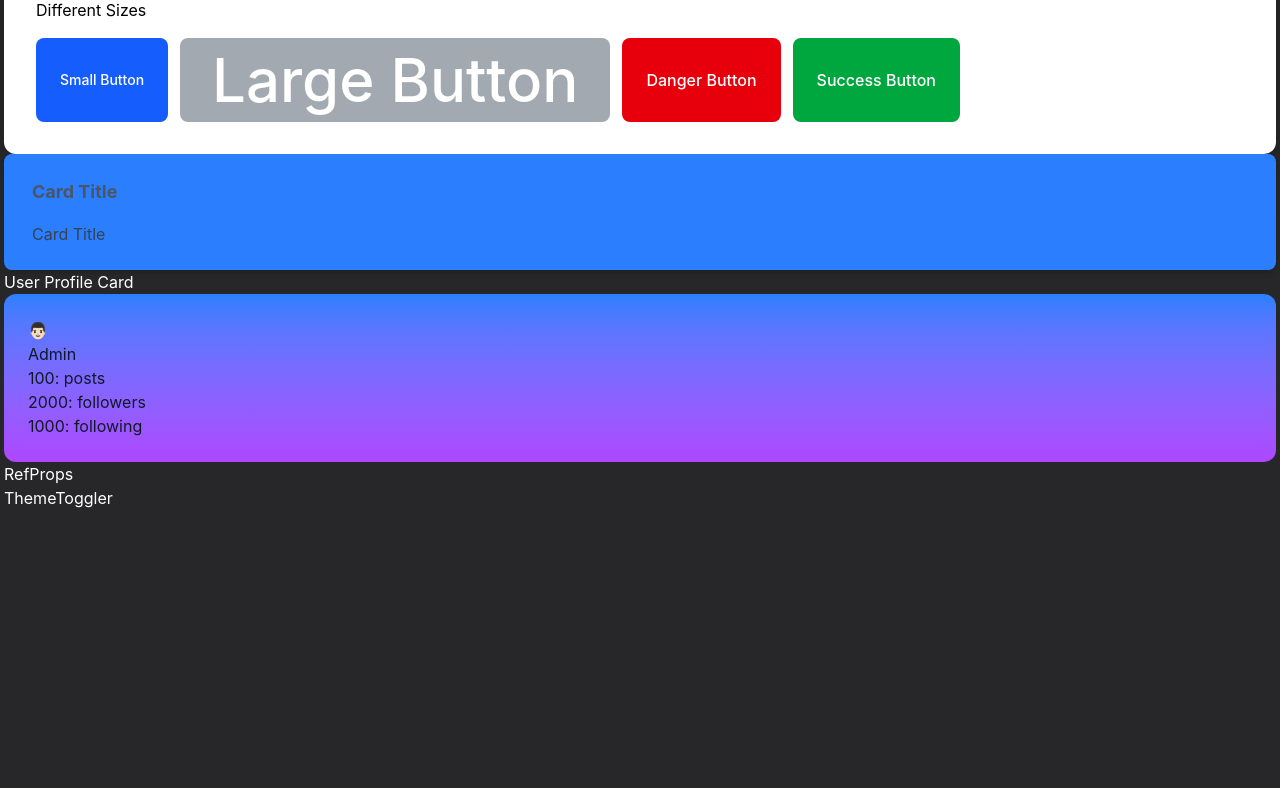
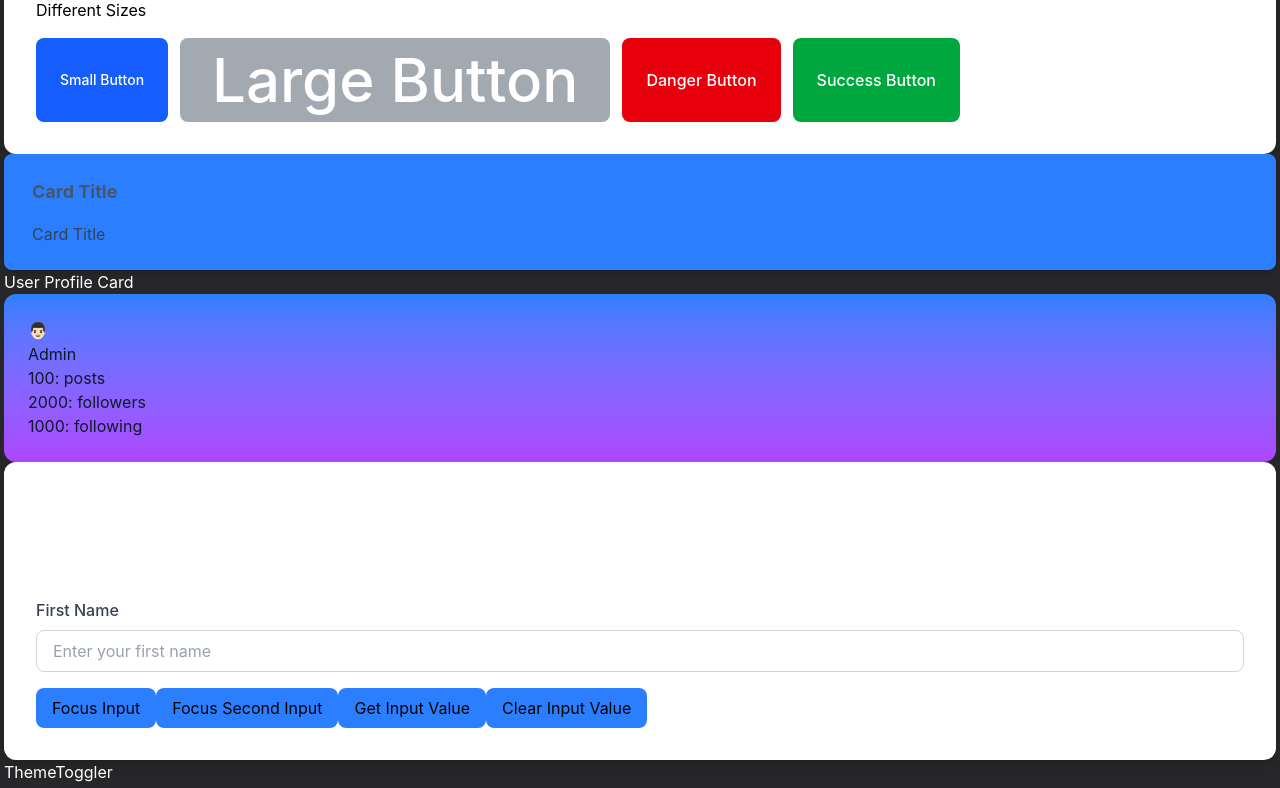
Before and after one commit to Mayankpuri1000/react_and_nextjs_16, a React (Vite) app in the folder props_and_context/: page / in a window 1280 px wide. Shown: the part 266-1054 px from the top of the page. Before the commit the page ends 800 px from the top, so only its background shows below. Built offline with nearby package versions, Linux system fonts and the light colour scheme.

Commit message:
Ref Props explained for React v19

```diff
--- a/props_and_context/src/components/RefProps.tsx
+++ b/props_and_context/src/components/RefProps.tsx
@@ -1,8 +1,64 @@
+import { useRef } from "react";
+
+type CustomInputProps = {
+  label: string;
+  placeholder: string;
+  className?: string;
+  ref?: React.Ref<HTMLInputElement>;
+};
+function CustomInput({ label, placeholder, className, ref }: CustomInputProps) {
+  return (
+    <div className="mb-4">
+      <label className="block text-gray-700 font-medium mb-2">{label}</label>
+      <input
+        ref={ref}
+        type="text"
+        placeholder={placeholder}
+        className={`w-full px-4 py-2 border border-gray-300 rounded-lg text-gray-900 placeholder:text-gray-400 focus:outline-none focus:ring-2 focus:ring-blue-500 ${className}`}
+      />
+    </div>
+  );
+}
+
+CustomInput.displayName = "CustomInput"
 
 function RefProps() {
-  return (
-    <div>RefProps</div>
-  )
+  const inputRef = useRef<HTMLInputElement>(null);
+  const secondInputRef = useRef<HTMLInputElement>(null);
+
+  function focusInput() {
+    inputRef.current?.focus();
+  }
+
+  function focusSecondInput() {
+    secondInputRef.current?.focus();
+  }
+
+  function getInputValue() {
+    return inputRef.current?.value;
+  }
+
+  function clearInputValue() {
+    inputRef.current!.value = "";
+    inputRef.current?.focus();
+  }
+
+  return <section className="p-8 bg-white rounded-xl shadow-lg">
+    <h2 className="text-2xl font-bold mb-6 text-center">Ref Props Example</h2>
+    <p>Lorem, ipsum dolor sit amet consectetur adipisicing elit. Exercitationem temporibus possimus voluptatum eligendi quasi corporis?</p>
+
+    <div>
+      <div>
+        <h3>Try it out</h3>
+        <CustomInput ref={inputRef} label="First Name" placeholder="Enter your first name"  />
+      </div>
+
+      <button className="text-black bg-blue-500 px-4 py-2 rounded-lg" onClick={focusInput}>Focus Input</button>
+      <button className="text-black bg-blue-500 px-4 py-2 rounded-lg" onClick={focusSecondInput}>Focus Second Input</button>
+      <button className="text-black bg-blue-500 px-4 py-2 rounded-lg" onClick={getInputValue}>Get Input Value</button>
+      <button className="text-black bg-blue-500 px-4 py-2 rounded-lg" onClick={clearInputValue}>Clear Input Value</button>
+    </div>
+  </section>;
 }
 
-export default RefProps
+export default RefProps;
```
